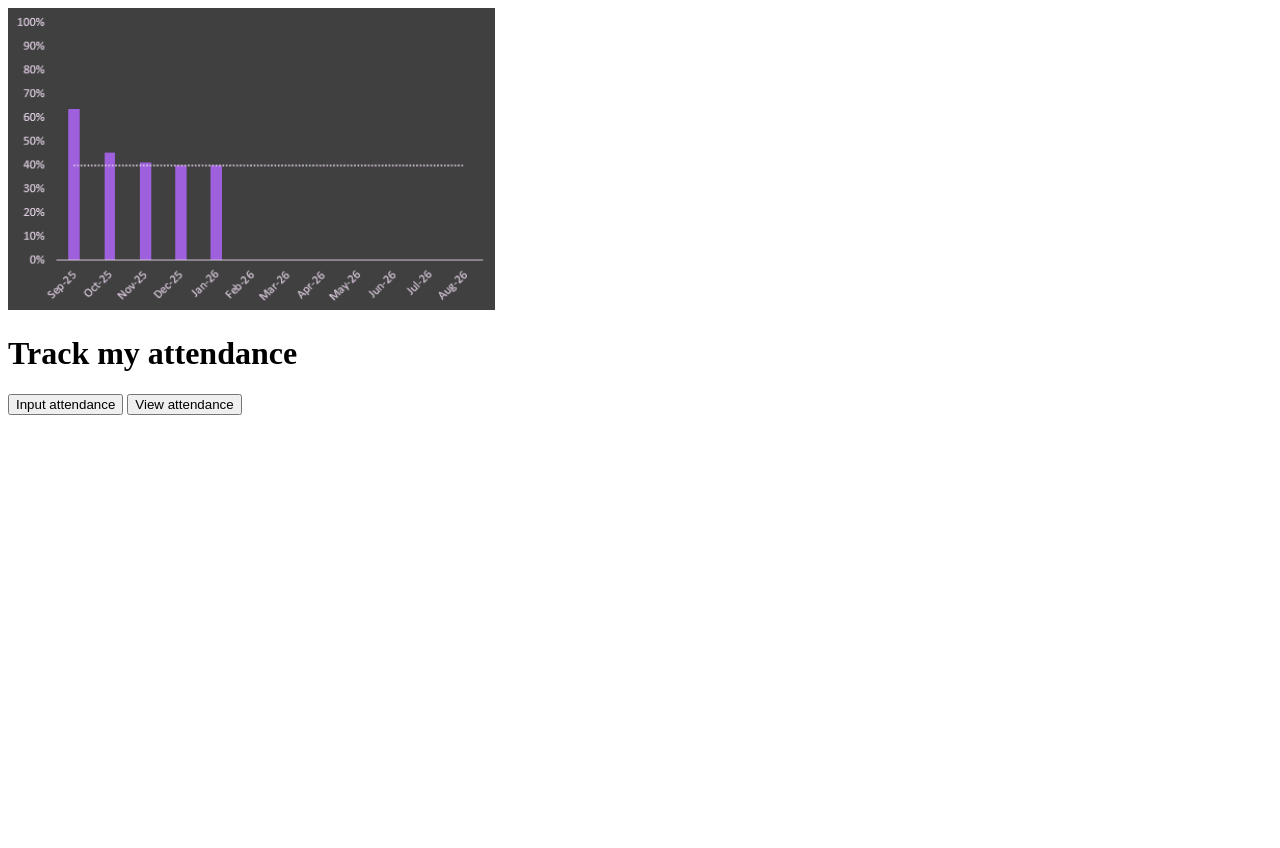
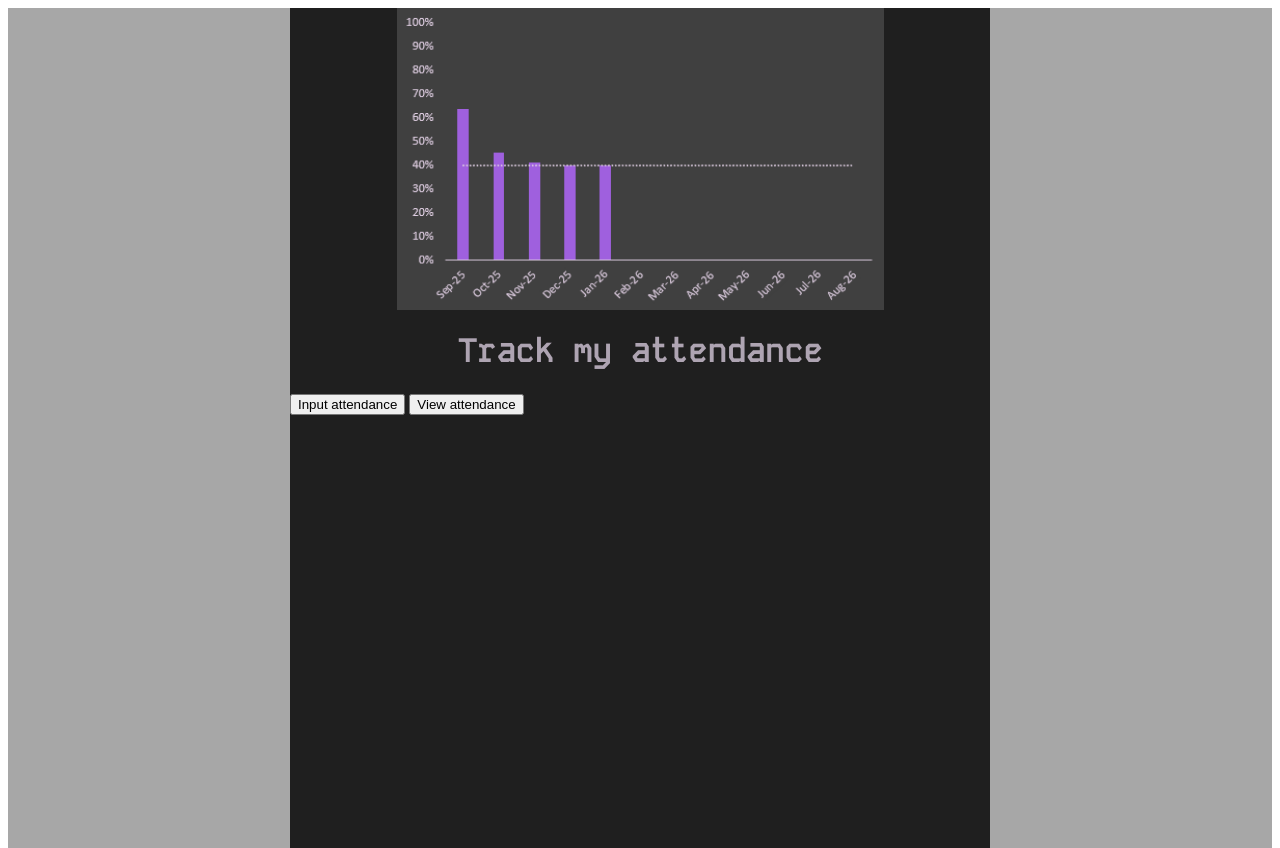
Before and after one commit to ElTigreNumero5/Sware-Eng-Summ1, a plain HTML site: page index.html in a window 1280 px wide. Before the commit the page ends 800 px from the top, so only its background shows below. Drawn offline with Linux system fonts and the light colour scheme.

Commit message:
Added css stylesheet, some styles and font

```diff
--- /dev/null
+++ b/base.css
@@ -0,0 +1,35 @@
+@font-face {
+    font-family: "KodeMono";
+    src: url("KodeMono-Regular.woff2") format("woff2");
+}
+
+
+html, body {
+  height: 100%;
+}
+
+
+.desktop {
+    background-color: #A7A7A7;
+    display: grid;
+    place-items: center;
+}
+
+
+.phone {
+    background-color: #1F1F1F;
+    width: 700px;
+    height: 840px;
+}
+
+
+h1 {
+  color: #AEA4B2;
+  font-family: "KodeMono";
+  text-align: center;
+}
+
+img {
+    display: block;
+    margin: auto;
+}
--- a/index.html
+++ b/index.html
@@ -4,17 +4,21 @@
     <meta charset="UTF-8">
     <meta name="viewport" content="width=device-width, initial-scale=1.0">
     <title>Front page</title>
+    <link rel="stylesheet" href="base.css" />
 </head>
 <body>
-    <div class=""container">
+    <div class="desktop">
+        <div class="phone">
             <img
                 src="images/dummy_att_hist.png"
                 alt="Chart of historic attendance dummy data"
                 width="487"
-            height="302"/>
+                height="302" />
             <h1>Track my attendance</h1>
             <button type="button">Input attendance</button>
             <button type="button">View attendance</button>
         </div>
+    </div>
+
 </body>
 </html>
```
Also changed, not shown: KodeMono-Regular.woff2 (added). Lines whose indentation alone changed are shown as unchanged.
